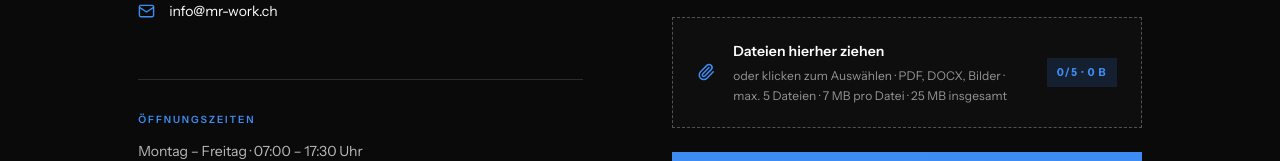
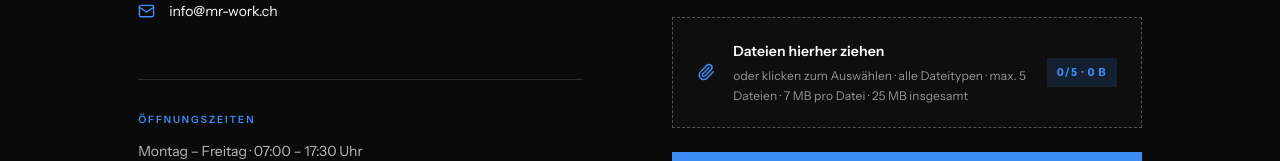
Before and after one commit to Lavdriim-m/mr-work-website, a Next.js app: page /kontakt in a window 1280 px wide. Shown: the part 614-775 px from the top of the page. Built offline with nearby package versions, Linux system fonts and the light colour scheme.

Commit message:
fix: added jpg, png and other file types to contact form file uploads.

```diff
--- a/app/kontakt/page.tsx
+++ b/app/kontakt/page.tsx
@@ -269,7 +269,6 @@ export default function KontaktPage() {
                   type="file"
                   name="files"
                   multiple
-                  accept=".pdf,.doc,.docx,.jpg,.jpeg,.png"
                   onChange={handleInputChange}
                   style={{ display: 'none' }}
                 />
@@ -283,7 +282,7 @@ export default function KontaktPage() {
                         : 'Dateien hierher ziehen'}
                   </strong>
                   <span>
-                    oder klicken zum Auswählen · PDF, DOCX, Bilder · max. {MAX_FILES} Dateien · {MAX_FILE_SIZE / 1024 / 1024} MB pro Datei · {MAX_TOTAL_SIZE / 1024 / 1024} MB insgesamt
+                    oder klicken zum Auswählen · alle Dateitypen · max. {MAX_FILES} Dateien · {MAX_FILE_SIZE / 1024 / 1024} MB pro Datei · {MAX_TOTAL_SIZE / 1024 / 1024} MB insgesamt
                   </span>
                 </div>
                 <span className={`dropzone-counter ${overTotalLimit ? 'is-over' : ''}`}>
```
